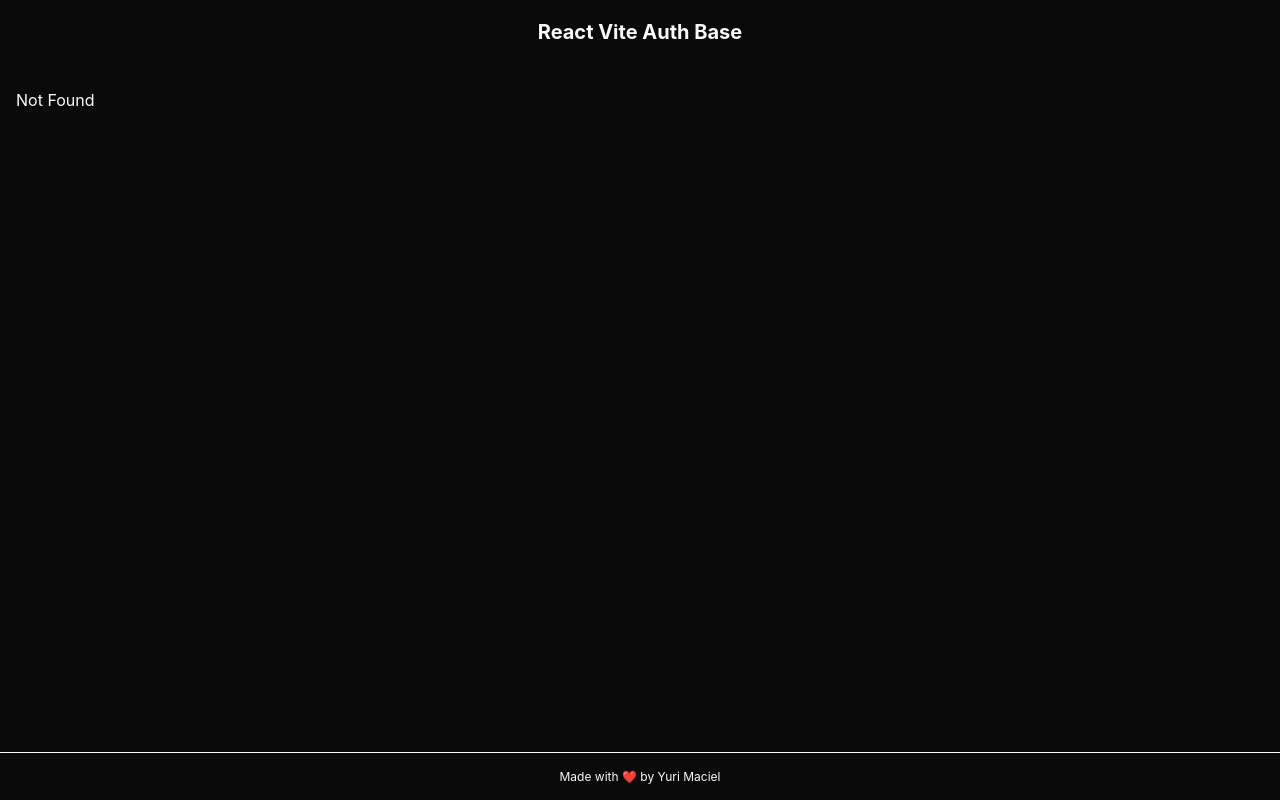
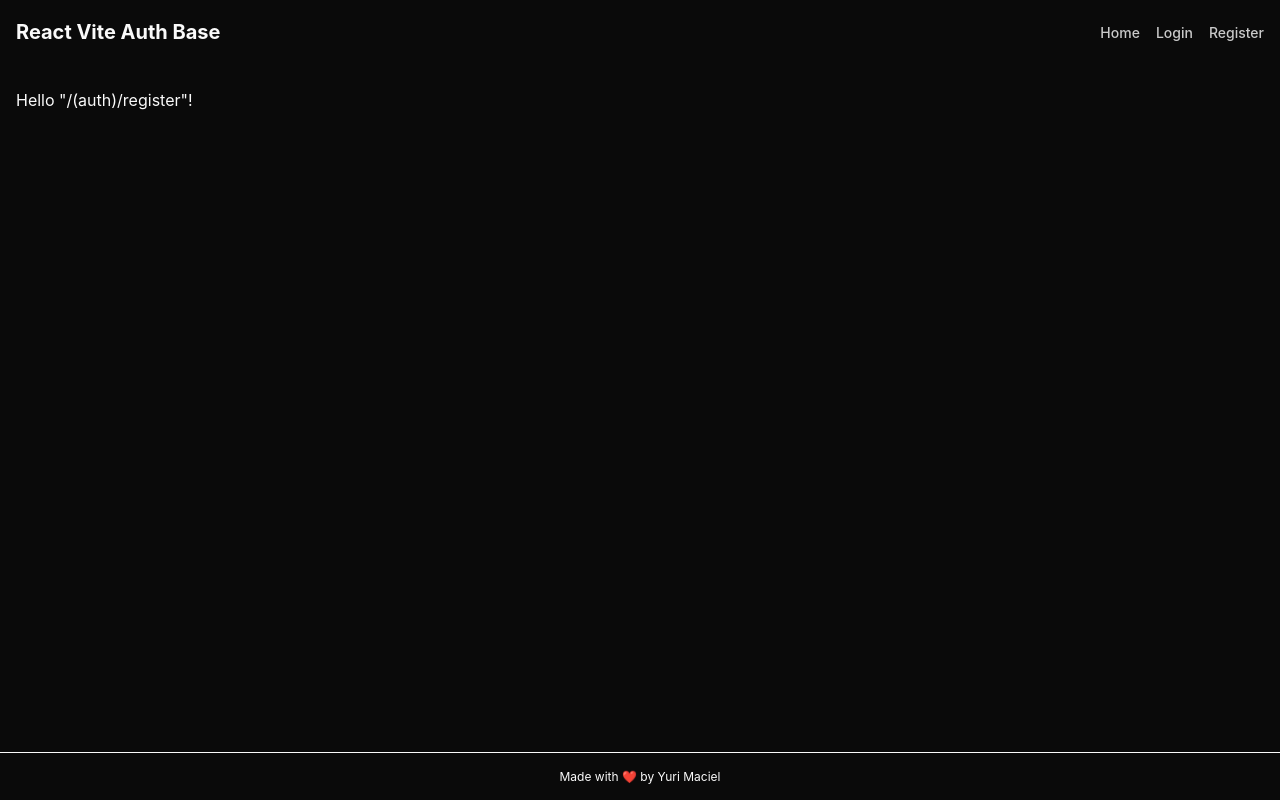
Before and after one commit to yurihbm/react-vite-auth-base, a React (Vite) app: page /register in a window 1280 px wide. Before the commit this address had no page. Built offline with nearby package versions, Linux system fonts and the light colour scheme.

Commit message:
feat(routes): add login and register routes

```diff
--- a/src/routeTree.gen.ts
+++ b/src/routeTree.gen.ts
@@ -10,33 +10,53 @@
 
 import { Route as rootRouteImport } from './routes/__root'
 import { Route as IndexRouteImport } from './routes/index'
+import { Route as authRegisterRouteImport } from './routes/(auth)/register'
+import { Route as authLoginRouteImport } from './routes/(auth)/login'
 
 const IndexRoute = IndexRouteImport.update({
   id: '/',
   path: '/',
   getParentRoute: () => rootRouteImport,
 } as any)
+const authRegisterRoute = authRegisterRouteImport.update({
+  id: '/(auth)/register',
+  path: '/register',
+  getParentRoute: () => rootRouteImport,
+} as any)
+const authLoginRoute = authLoginRouteImport.update({
+  id: '/(auth)/login',
+  path: '/login',
+  getParentRoute: () => rootRouteImport,
+} as any)
 
 export interface FileRoutesByFullPath {
   '/': typeof IndexRoute
+  '/login': typeof authLoginRoute
+  '/register': typeof authRegisterRoute
 }
 export interface FileRoutesByTo {
   '/': typeof IndexRoute
+  '/login': typeof authLoginRoute
+  '/register': typeof authRegisterRoute
 }
 export interface FileRoutesById {
   __root__: typeof rootRouteImport
   '/': typeof IndexRoute
+  '/(auth)/login': typeof authLoginRoute
+  '/(auth)/register': typeof authRegisterRoute
 }
 export interface FileRouteTypes {
   fileRoutesByFullPath: FileRoutesByFullPath
-  fullPaths: '/'
+  fullPaths: '/' | '/login' | '/register'
   fileRoutesByTo: FileRoutesByTo
-  to: '/'
-  id: '__root__' | '/'
+  to: '/' | '/login' | '/register'
+  id: '__root__' | '/' | '/(auth)/login' | '/(auth)/register'
   fileRoutesById: FileRoutesById
 }
 export interface RootRouteChildren {
   IndexRoute: typeof IndexRoute
+  authLoginRoute: typeof authLoginRoute
+  authRegisterRoute: typeof authRegisterRoute
 }
 
 declare module '@tanstack/react-router' {
@@ -48,11 +68,27 @@ declare module '@tanstack/react-router' {
       preLoaderRoute: typeof IndexRouteImport
       parentRoute: typeof rootRouteImport
     }
+    '/(auth)/register': {
+      id: '/(auth)/register'
+      path: '/register'
+      fullPath: '/register'
+      preLoaderRoute: typeof authRegisterRouteImport
+      parentRoute: typeof rootRouteImport
+    }
+    '/(auth)/login': {
+      id: '/(auth)/login'
+      path: '/login'
+      fullPath: '/login'
+      preLoaderRoute: typeof authLoginRouteImport
+      parentRoute: typeof rootRouteImport
+    }
   }
 }
 
 const rootRouteChildren: RootRouteChildren = {
   IndexRoute: IndexRoute,
+  authLoginRoute: authLoginRoute,
+  authRegisterRoute: authRegisterRoute,
 }
 export const routeTree = rootRouteImport
   ._addFileChildren(rootRouteChildren)
--- /dev/null
+++ b/src/routes/(auth)/login.tsx
@@ -0,0 +1,9 @@
+import { createFileRoute } from "@tanstack/react-router";
+
+export const Route = createFileRoute("/(auth)/login")({
+	component: LoginComponent,
+});
+
+function LoginComponent() {
+	return <div>Hello "/(auth)/login"!</div>;
+}
--- /dev/null
+++ b/src/routes/(auth)/register.tsx
@@ -0,0 +1,9 @@
+import { createFileRoute } from "@tanstack/react-router";
+
+export const Route = createFileRoute("/(auth)/register")({
+	component: RouteComponent,
+});
+
+function RouteComponent() {
+	return <div>Hello "/(auth)/register"!</div>;
+}
--- a/src/routes/__root.tsx
+++ b/src/routes/__root.tsx
@@ -1,6 +1,6 @@
 import { QueryClient, QueryClientProvider } from "@tanstack/react-query";
 import { ReactQueryDevtools } from "@tanstack/react-query-devtools";
-import { createRootRoute, Outlet } from "@tanstack/react-router";
+import { createRootRoute, Link, Outlet } from "@tanstack/react-router";
 import { TanStackRouterDevtools } from "@tanstack/react-router-devtools";
 
 const queryClient = new QueryClient();
@@ -8,13 +8,41 @@ const queryClient = new QueryClient();
 function RootLayout() {
 	return (
 		<QueryClientProvider client={queryClient}>
-			<header className="flex h-16 items-center justify-center">
+			<header className="flex h-16 items-center justify-between px-4">
 				<h1 className="text-xl font-bold">React Vite Auth Base</h1>
+				<nav>
+					<ul className="flex items-center gap-4">
+						<li>
+							<Link
+								to="/"
+								className="text-sm font-medium text-foreground/80 hover:text-foreground"
+							>
+								Home
+							</Link>
+						</li>
+						<li>
+							<Link
+								to="/login"
+								className="text-sm font-medium text-foreground/80 hover:text-foreground"
+							>
+								Login
+							</Link>
+						</li>
+						<li>
+							<Link
+								to="/register"
+								className="text-sm font-medium text-foreground/80 hover:text-foreground"
+							>
+								Register
+							</Link>
+						</li>
+					</ul>
+				</nav>
 			</header>
 			<main className="flex min-h-[calc(100vh-4rem-3rem)] flex-col gap-4 px-4 py-6">
 				<Outlet />
 			</main>
-			<footer className="border-t-foreground flex h-12 items-center justify-center border-t text-xs">
+			<footer className="flex h-12 items-center justify-center border-t border-t-foreground text-xs">
 				Made with ❤️ by Yuri Maciel
 			</footer>
 			<TanStackRouterDevtools />
```
